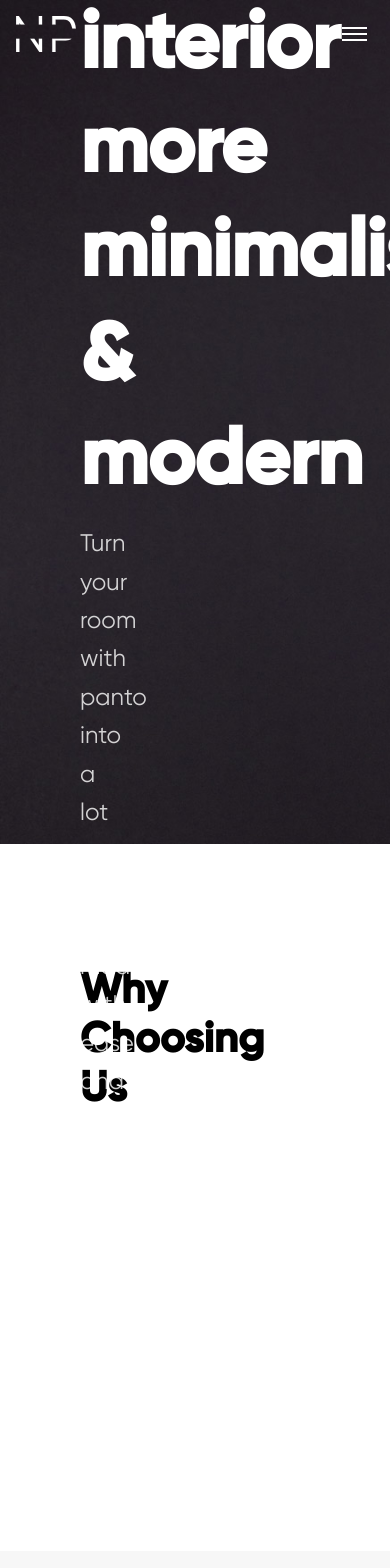
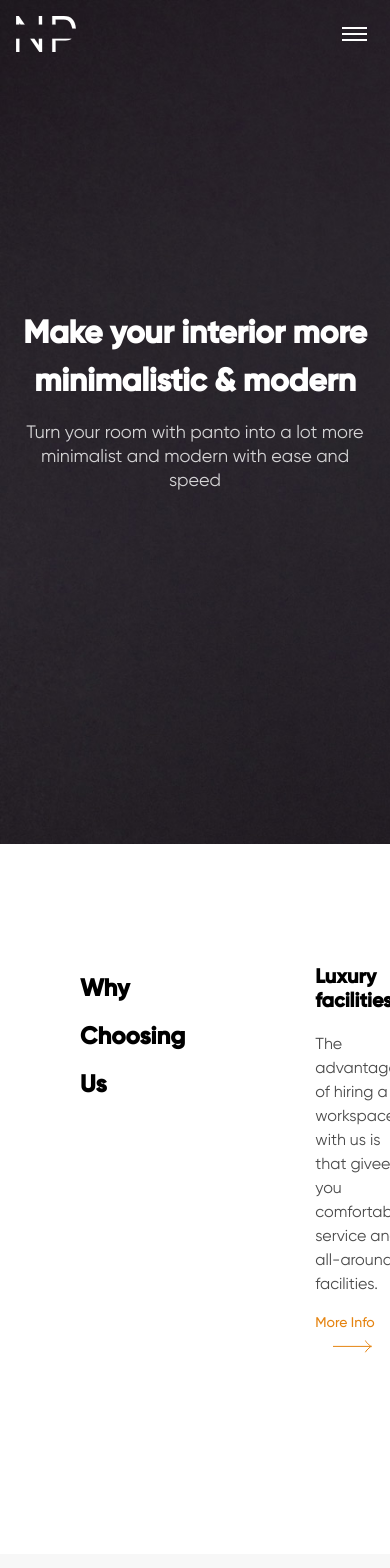
Before and after one commit to JavokhirMurodov1626/Door-Handles, an Angular app: page / in a window 390 px wide. Shown: the top 1568 px of the page. Built offline with nearby package versions, Linux system fonts and the light colour scheme.

Commit message:
hero section has been updated for responsiveness

```diff
--- a/src/app/app.component.css
+++ b/src/app/app.component.css
@@ -14,3 +14,6 @@ nav{
 .contact-section{
     margin-bottom: 24rem;
 }
+header{
+    background-color: blue;
+}
--- a/src/app/css/base.css
+++ b/src/app/css/base.css
@@ -11,6 +11,8 @@ html {
     font-size: 62.5%;
     scroll-behavior: smooth;
     overflow-x: hidden;
+    margin: 0;
+    padding: 0;
 }
 
 body {
--- a/src/app/css/typography.css
+++ b/src/app/css/typography.css
@@ -62,3 +62,71 @@ p,
     font-size: 15px;
     line-height: 160%;
 }
+
+@media screen and (max-width:1023px){
+    h1,
+.h1 {
+    font-size: 64px;
+    line-height: 80px;
+}
+
+h2,
+.h2 {
+    font-size: 32px;
+    line-height: 48px;
+}
+
+h3,
+.h3 {
+    font-size: 24px;
+    line-height: 28px;
+}
+
+h4,
+.h4 {
+    font-family: 'Gilroy-Bold';
+    font-size: 18px;
+    line-height: 21px;
+}
+
+p,
+.p {
+
+    font-family: 'Gilroy-Regular';
+    font-size: 18px;
+    line-height: 185%;
+}
+
+}
+@media screen and (max-width:767px){
+    h1,
+.h1 {
+    font-size: 32px;
+    line-height: 48px;
+}
+
+h2,
+.h2 {
+    font-size: 24px;
+    line-height: 48px;
+}
+
+h3,
+.h3 {
+    font-size: 20px;
+    line-height: 24px;
+}
+
+h4,
+.h4 {
+    font-size: 18px;
+    line-height: 24px;
+}
+
+p,
+.p {
+    font-size: 16px;
+    line-height: 24px;
+}
+
+}
--- a/src/app/hero-section/hero-section.component.css
+++ b/src/app/hero-section/hero-section.component.css
@@ -5,15 +5,15 @@
     background: url('/assets/images/hero-bg-img.jpg');
     background-repeat: no-repeat;
     background-size: cover;
+
+}
+.hero-section__content{
     padding: 16.1rem 8rem 4rem 8rem;
+    width: 50%;
+    padding-right: 8rem;
     display: flex;
     flex-direction: column;
     justify-content: center;
-}
-.hero-section__content{
-    width: 50%;
-    padding-right: 8rem;
-
 }
 .hero-section__content h1 {
     color: var(--color-primary-white);
@@ -71,3 +71,36 @@
     color: var(--color-primary-white);
     opacity: 0.8;
 } */
+
+@media screen and (max-width:1024px){
+    .hero-section__content{
+        padding:2.4rem;
+        width: 100%;
+        height: 100%;
+    }
+    .hero-section__content h1 {
+        color: var(--color-primary-white);
+        margin-bottom: 1.5rem;
+        text-align: center;
+
+    }
+
+    .hero-section__content .content__text {
+        font-size: 18px;
+        line-height: 24px;
+        text-align: center;
+    }
+}
+@media screen and (max-width:767px){
+    .hero-section__content{
+        padding:1.6rem;
+    }
+    .hero-section__content h1 {
+        margin-bottom: 1.6rem;
+    }
+
+    .hero-section__content .content__text {
+        font-size: 18px;
+        line-height: 24px;
+    }
+}
--- a/src/app/hero-section/hero-section.component.html
+++ b/src/app/hero-section/hero-section.component.html
@@ -1,7 +1,8 @@
 <div class="hero-section">
-    <div class="hero-section__content">
+    <div class="hero-section__content container">
         <h1>Make your interior more
             minimalistic & modern</h1>
+
         <p class="content__text">Turn your room with panto into a lot more minimalist and modern with ease and speed</p>
         <!-- <div class="search-box">
             <input type="text" id="search" placeholder="Search furniture">
--- a/src/app/navbar/navbar.component.css
+++ b/src/app/navbar/navbar.component.css
@@ -38,6 +38,7 @@ nav .nav-menu {
     height: 32px;
     width: 40px;
     cursor: pointer;
+    display: none;
 }
 
 .menu-btn-3 span,
@@ -84,7 +85,10 @@ nav .nav-menu {
     margin-top: 0;
 }
 
-@media screen and (max-width:1024px) {
+@media screen and (max-width:1023px) {
+    .menu-btn-3{
+        display: block;
+    }
     .nav-container {
         padding: 2.4rem;
     }
@@ -105,6 +109,8 @@ nav .nav-menu {
         left: 0;
         top: 8.3rem;
         bottom: 0;
+        background-color: orange;
+        max-height: calc(100vh - 18.3rem);
         z-index: 1;
         padding-top: 20rem;
         transition: 0.25s ease-out;
```
